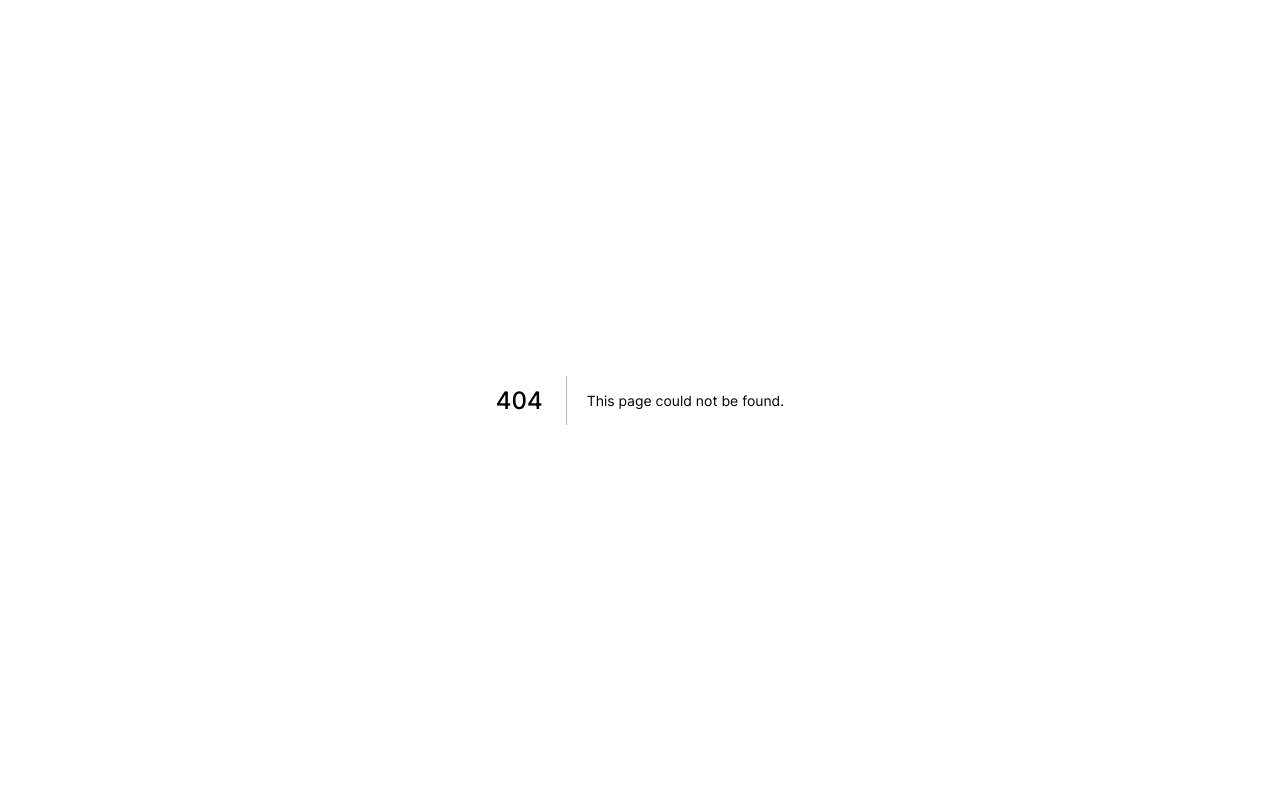
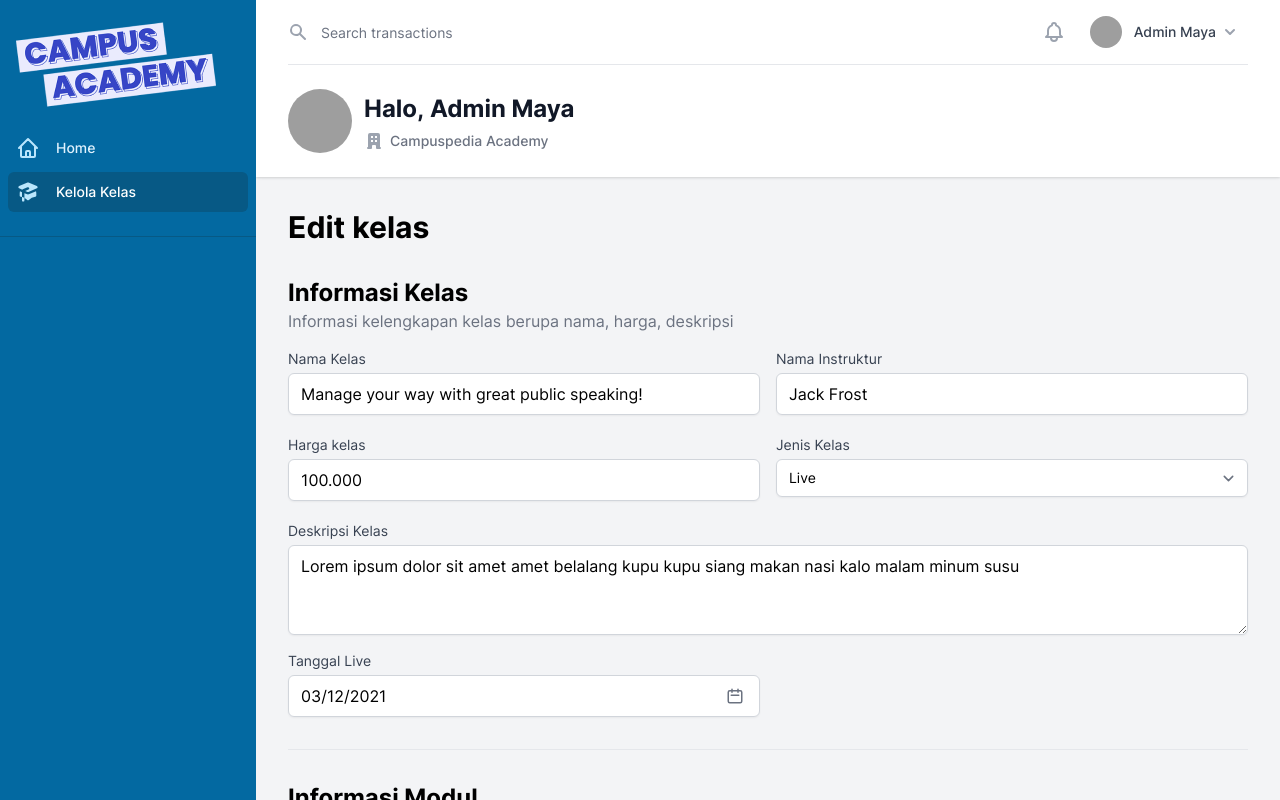
Before and after one commit to Uvacoder/bus-academy, a Next.js app: page /admin/edit/1 in a window 1280 px wide. Before the commit this address had no page. Built offline with nearby package versions, Linux system fonts and the light colour scheme; grey boxes are pictures that could not be loaded.

Commit message:
feat: add edit kelas

```diff
--- a/components/EditKelasForm.jsx
+++ b/components/EditKelasForm.jsx
@@ -17,10 +17,12 @@ export default function EditKelasForm({ defaultValues }) {
 
   const classes = useClassStore((state) => state.classes);
   const addClass = useClassStore((state) => state.addClass);
+  const putClass = useClassStore((state) => state.putClass);
 
   const jenis = watch('jenis');
 
   const router = useRouter();
+
   function onSubmit(data) {
     const isLive = data.jenis === 'Live';
 
@@ -37,9 +39,20 @@ export default function EditKelasForm({ defaultValues }) {
         : undefined,
       img: `https://unsplash.it/709/383?id=${newId}`,
       link_video: !isLive ? data.link_video : undefined,
-      link_zoom: data.link_zoom,
-      link_modul: isLive ? data.link_modul : undefined,
+      link_zoom: isLive ? data.link_zoom : undefined,
+      link_modul: data.link_modul,
     };
+
+    const isEdit = router.asPath.includes('edit');
+
+    if (isEdit) {
+      const editId = router.asPath.split('/')[3];
+      putClass(editId, { ...mappedData, id: editId });
+      toast.success('Kelas berhasil diedit');
+      router.push('/admin/kelas');
+      return;
+    }
+
     addClass(mappedData);
     toast.success('Kelas berhasil ditambahkan');
     router.push('/admin/kelas');
@@ -85,16 +98,7 @@ export default function EditKelasForm({ defaultValues }) {
                 }}
               />
             </div>
-            <div>
-              <Input
-                label='Kategori Kelas'
-                id='kategori_kelas'
-                type='text'
-                validation={{
-                  required: 'Kategori kelas tidak boleh kosong',
-                }}
-              />
-            </div>
+
             <Select
               label='Jenis Kelas'
               id='jenis'
@@ -183,9 +187,9 @@ export default function EditKelasForm({ defaultValues }) {
           <div className='flex justify-end gap-2 mt-8'>
             <button
               onClick={(e) => {
-                e.preventDefault();
                 router.back();
               }}
+              type='button'
               className='px-4 py-2 text-sm font-medium bg-white border border-gray-300 rounded-md'
             >
               Batal
--- a/components/KelasTable.jsx
+++ b/components/KelasTable.jsx
@@ -102,7 +102,7 @@ export default function KelasTable() {
                         <Menu.Item>
                           {({ active }) => (
                             <UnstyledLink
-                              href='/admin/edit'
+                              href={`/admin/edit/${project.id}`}
                               className={classNames(
                                 active
                                   ? 'bg-gray-100 text-gray-900'
--- a/pages/admin/edit.jsx
+++ b/pages/admin/edit/[id].jsx
@@ -34,6 +34,9 @@ import { classNames } from '@/lib/helper';
 import UnstyledLink from '@/components/UnstyledLink';
 import EditKelasForm from '@/components/EditKelasForm';
 import Seo from '@/components/Seo';
+import { useRouter } from 'next/router';
+import useClassStore from '@/store/useClassStore';
+import { current } from 'immer';
 
 const navigation = [
   { name: 'Home', href: '/admin', icon: HomeIcon, current: false },
@@ -110,6 +113,18 @@ const projects = [
 
 export default function Edit() {
   const [sidebarOpen, setSidebarOpen] = useState(false);
+
+  const router = useRouter();
+  const { id } = router.query;
+
+  //#region  //*=========== Get Class By Id ===========
+  const classes = useClassStore((state) => state.classes);
+  const currentClass = classes.find((c) => c.id === id);
+  console.log(
+    '🚀 ~ file: [id].jsx ~ line 122 ~ Edit ~ currentClass',
+    currentClass
+  );
+  //#endregion  //*======== Get Class By Id ===========
 
   return (
     <>
@@ -458,20 +473,21 @@ export default function Edit() {
             </div>
             <div className='max-w-6xl px-4 mx-auto mt-8 sm:px-6 lg:px-8'>
               <h2>Edit kelas</h2>
-              <EditKelasForm
-                defaultValues={{
-                  nama_kelas: 'Public Speaking for Beginners',
-                  nama_instruktur: 'Jack Frost',
-                  harga_kelas: '200.000',
-                  kategori_kelas: 'Softskills',
-                  jenis: 'Live',
-                  deskripsi_kelas:
-                    'Public speaking adalah hal yang menyenangkan',
-                  tgl_live: new Date(),
-                  link_zoom: 'https://zoom.com',
-                  link_modul: 'https://hi.com',
-                }}
-              />
+              {currentClass && (
+                <EditKelasForm
+                  defaultValues={{
+                    nama_kelas: currentClass?.title,
+                    nama_instruktur: currentClass?.instructor,
+                    harga_kelas: currentClass?.price,
+                    jenis: currentClass?.isLive ? 'Live' : 'Non Live',
+                    deskripsi_kelas: currentClass?.description,
+                    tgl_live: new Date(),
+                    link_zoom: currentClass?.link_zoom,
+                    link_modul: currentClass?.link_modul,
+                    link_video: currentClass?.link_video,
+                  }}
+                />
+              )}
             </div>
           </main>
         </div>
--- a/store/useClassStore.jsx
+++ b/store/useClassStore.jsx
@@ -115,6 +115,12 @@ const useClassStore = create(
           set((state) => {
             state.classes.push(newClass);
           }),
+        putClass: (id, newClass) =>
+          set((state) => {
+            state.classes = state.classes.map((item) =>
+              item.id === id ? { ...item, ...newClass } : item
+            );
+          }),
         removeClass: (id) =>
           set((state) => {
             state.classes = state.classes.filter(
```
